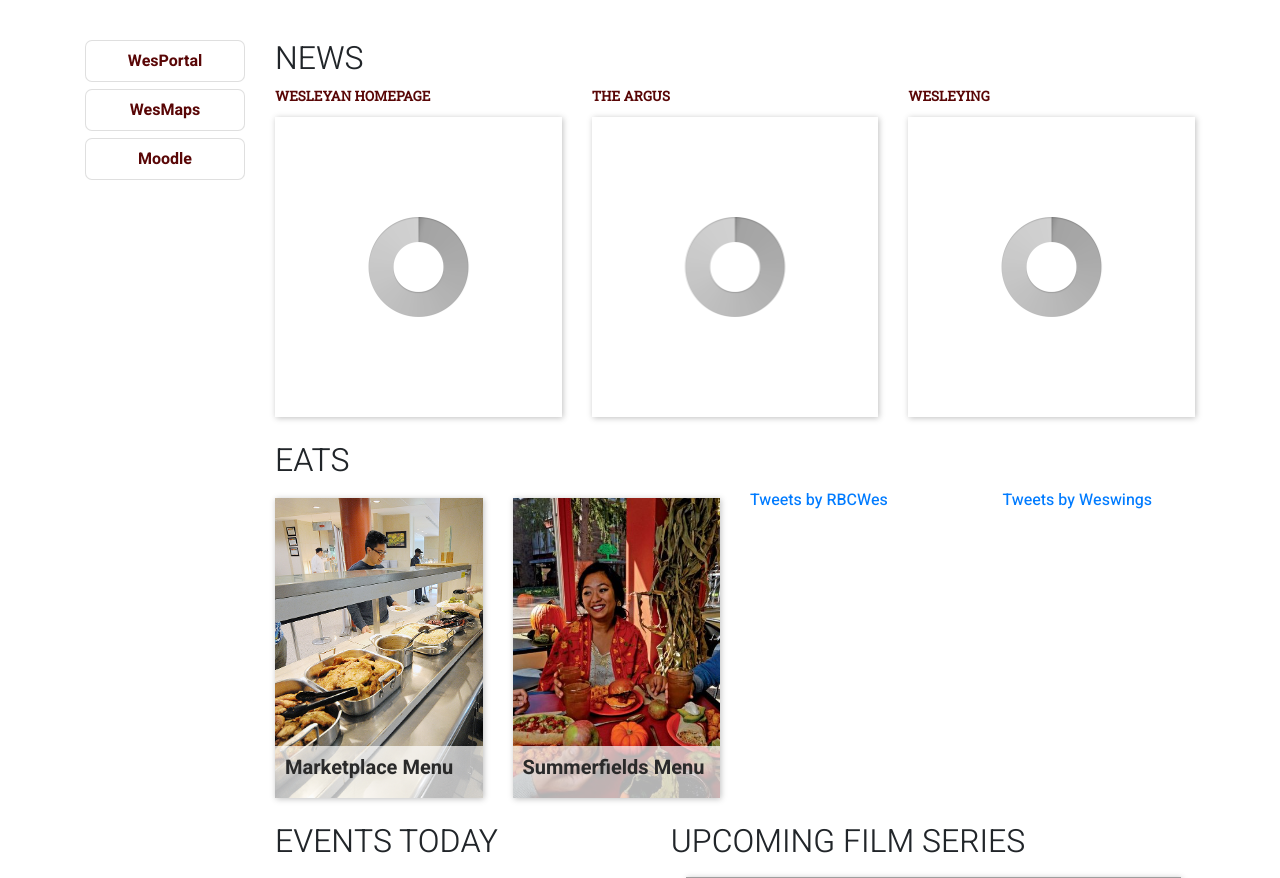
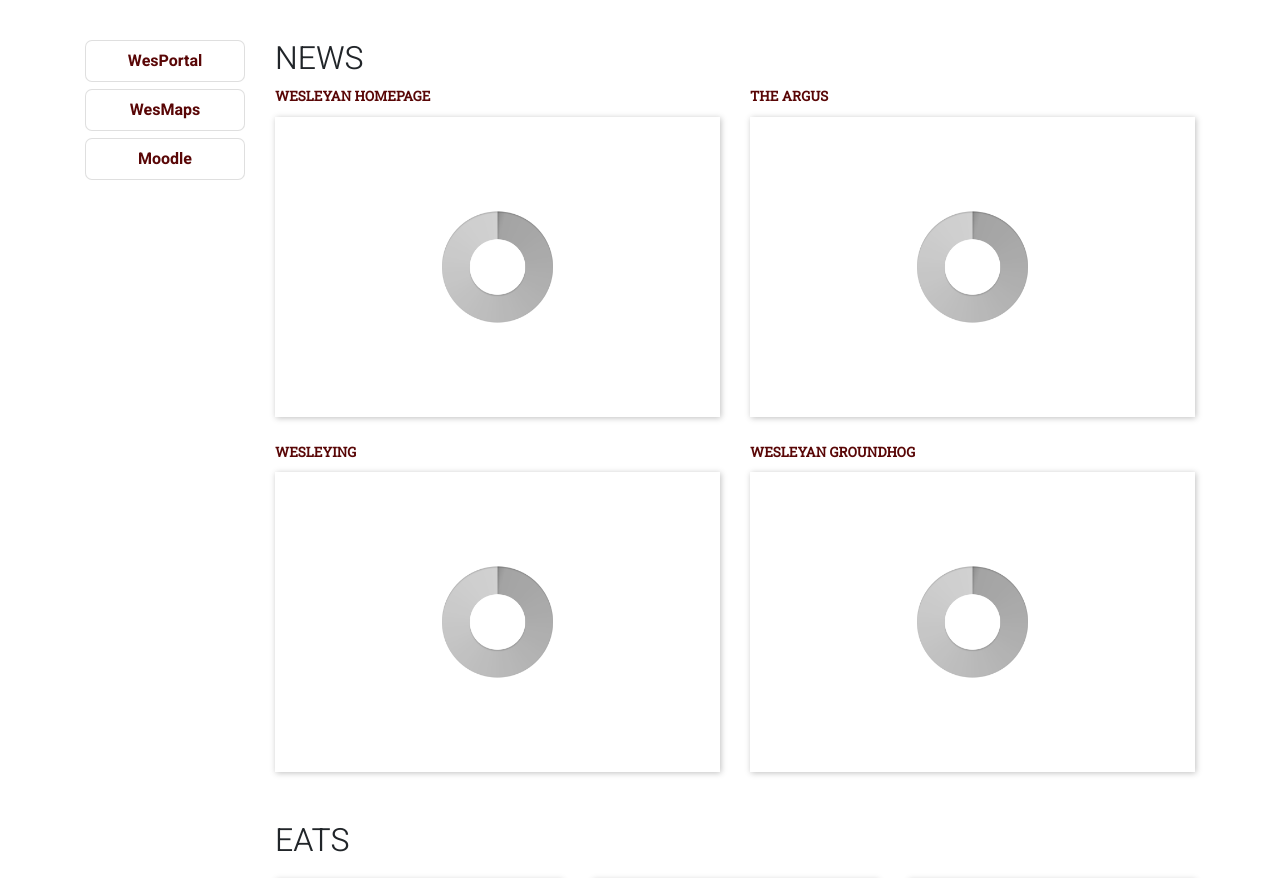
Before and after one commit to duongvu96/wesdash, a PHP site: page /dash.html in a window 1280 px wide. Shown: the top 878 px of the page. Run offline with PHP 8.4, Linux system fonts and the light colour scheme; some libraries are stand-ins or nearby versions; grey boxes are pictures that could not be loaded.

Commit message:
Added s&c and groundhog

```diff
--- a/css/custom.css
+++ b/css/custom.css
@@ -66,6 +66,10 @@
 	margin-bottom: var(--big-padding);
 }
 
+.dash-item-wrapper {
+	margin-bottom: var(--big-padding);
+}
+
 .dash-item {
 	cursor: pointer;
 	transition-duration: var(--transition-duration);
@@ -115,6 +119,15 @@
 	background-image: url("../media/summies.jpg");
 }
 
+#eats-sc > .dash-item-img {
+	background-image: url("../media/sc.jpg");
+}
+
+
+#calendar {
+	margin-bottom: var(--big-padding);
+}
+
 .event {
 	margin: var(--small-padding) var(--medium-padding);
 	position: relative;
--- a/dash.html
+++ b/dash.html
@@ -37,7 +37,7 @@
 							News
 						</h2>
 
-						<div class="dash-item-wrapper col-md-4" id="wesedu">
+						<div class="dash-item-wrapper col-md-6" id="wesedu">
 							<a class="header header-small faded-link" href="http://wesleyan.edu/">Wesleyan Homepage</a>
 							<div class="dash-item shadow">
 								<div class="dash-item-img">
@@ -48,7 +48,7 @@
 							</div>
 						</div>
 
-						<div class="dash-item-wrapper col-md-4" id="argus">
+						<div class="dash-item-wrapper col-md-6" id="argus">
 							<a class="header header-small faded-link" href="http://wesleyanargus.com/">The Argus</a>
 							<div class="dash-item shadow">
 								<div class="dash-item-img">
@@ -59,8 +59,19 @@
 							</div>
 						</div>
 
-						<div class="dash-item-wrapper col-md-4" id="wesleying">
+						<div class="dash-item-wrapper col-md-6" id="wesleying">
 							<a class="header header-small faded-link" href="http://wesleying.org/">Wesleying</a>
+							<div class="dash-item shadow">
+								<div class="dash-item-img">
+									<div class="dash-item-caption">
+										<h5 class="main-caption"></h5>
+									</div>
+								</div>
+							</div>
+						</div>
+
+						<div class="dash-item-wrapper col-md-6" id="groundhog">
+							<a class="header header-small faded-link" href="https://wesgroundhog.wordpress.com/">Wesleyan Groundhog</a>
 							<div class="dash-item shadow">
 								<div class="dash-item-img">
 									<div class="dash-item-caption">
@@ -76,7 +87,7 @@
 							Eats
 						</h2>
 
-						<div class="dash-item-wrapper col-md-3 col-sm-6">
+						<div class="dash-item-wrapper col-md-4 col-sm-6">
 							<div class="dash-item shadow" id="eats-marketplace">
 								<div class="dash-item-img">
 									<div class="dash-item-caption">
@@ -86,7 +97,7 @@
 							</div>
 						</div>
 
-						<div class="dash-item-wrapper col-md-3 col-sm-6">
+						<div class="dash-item-wrapper col-md-4 col-sm-6">
 							<div class="dash-item shadow" id="eats-summerfields">
 								<div class="dash-item-img">
 									<div class="dash-item-caption">
@@ -96,7 +107,17 @@
 							</div>
 						</div>
 
-						<div class="dash-item-wrapper col-md-3 col-sm-6">
+						<div class="dash-item-wrapper col-md-4 col-sm-6">
+							<div class="dash-item shadow" id="eats-sc">
+								<div class="dash-item-img">
+									<div class="dash-item-caption">
+										<h5 class="main-caption">Star &amp; Crescent Menu</h5>
+									</div>
+								</div>
+							</div>
+						</div>
+
+						<div class="dash-item-wrapper col-md-4 col-sm-6">
 							<a class="twitter-timeline"
 								href="https://twitter.com/RBCWes?ref_src=twsrc%5Etfw"
 								data-height="300">
@@ -104,7 +125,7 @@
 							</a>
 						</div>
 
-						<div class="dash-item-wrapper col-md-3 col-sm-6">
+						<div class="dash-item-wrapper col-md-4 col-sm-6">
 							<a class="twitter-timeline col-md-3"
 								href="https://twitter.com/Weswings?ref_src=twsrc%5Etfw"
 								data-height="300">
--- a/js/fetchnews.js
+++ b/js/fetchnews.js
@@ -2,6 +2,7 @@
 	getArgusNews();
 	getWesEduNews();
 	getWesleyingNews();
+	getGroundhogNews();
 })
 
 function getArgusNews() {
@@ -65,6 +66,26 @@
 	});
 }
 
+function getGroundhogNews() {
+	$.ajax({
+		url: "https://wesgroundhog.wordpress.com/category/wesleyan/",
+		crossDomain: true,
+		success: function(data) {
+			var html = $($.parseHTML(data));
+			var topStory = html.find("article").first();
+			var imgSrc = topStory.find(".featured-image img").first().attr("src");
+			var caption = topStory.find(".entry-title > a").text();
+			var link = topStory.find(".entry-title > a").attr("href");
+
+			updateDashItem("#groundhog", {
+				imgSrc: imgSrc,
+				caption: caption,
+				link: link
+			});
+		}
+	});
+}
+
 function updateDashItem(targetId, info) {
 	$(targetId + " .dash-item-img").css("background-image", "url(" + info.imgSrc + ")");
 	$(targetId + " .dash-item").click(function() {
--- a/js/filmseries.js
+++ b/js/filmseries.js
@@ -38,7 +38,7 @@
 			<div class="dash-item-img" style="background-image:url(${film.photo || "../media/film-tape.jpg"})">
 				<div class="dash-item-caption">
 					<h5 class="main-caption">${film.name}
-						<small>(${film.year_made})</small>
+						<small>${film.year_made || ""}</small>
 					</h5>
 					<p class="sub-caption">${film.show_time} ${film.show_day}, ${film.show_date} &mdash; <em>${film.price}</em></p>
 				</div>
--- a/js/initialize-eats.js
+++ b/js/initialize-eats.js
@@ -6,4 +6,8 @@
 	$("#eats-summerfields").click(function() {
 		window.location.href = "http://wesleyan.cafebonappetit.com/cafe/summerfields/";
 	});
+
+	$("#eats-sc").click(function() {
+		window.location.href = "http://wesleying.org/author/star-and-crescent/";
+	});
 })
```
Also changed, not shown: media/sc.jpg (added).
